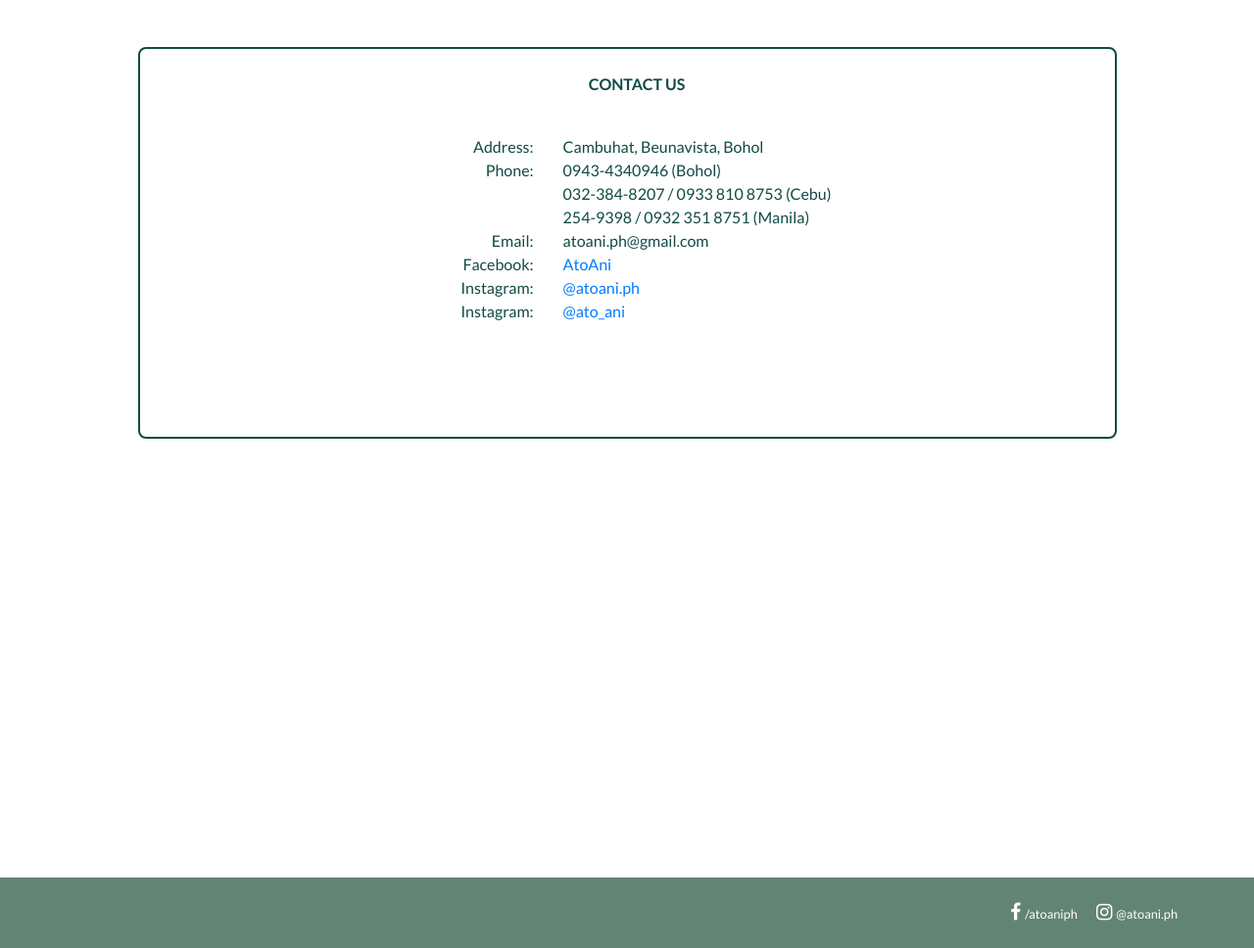
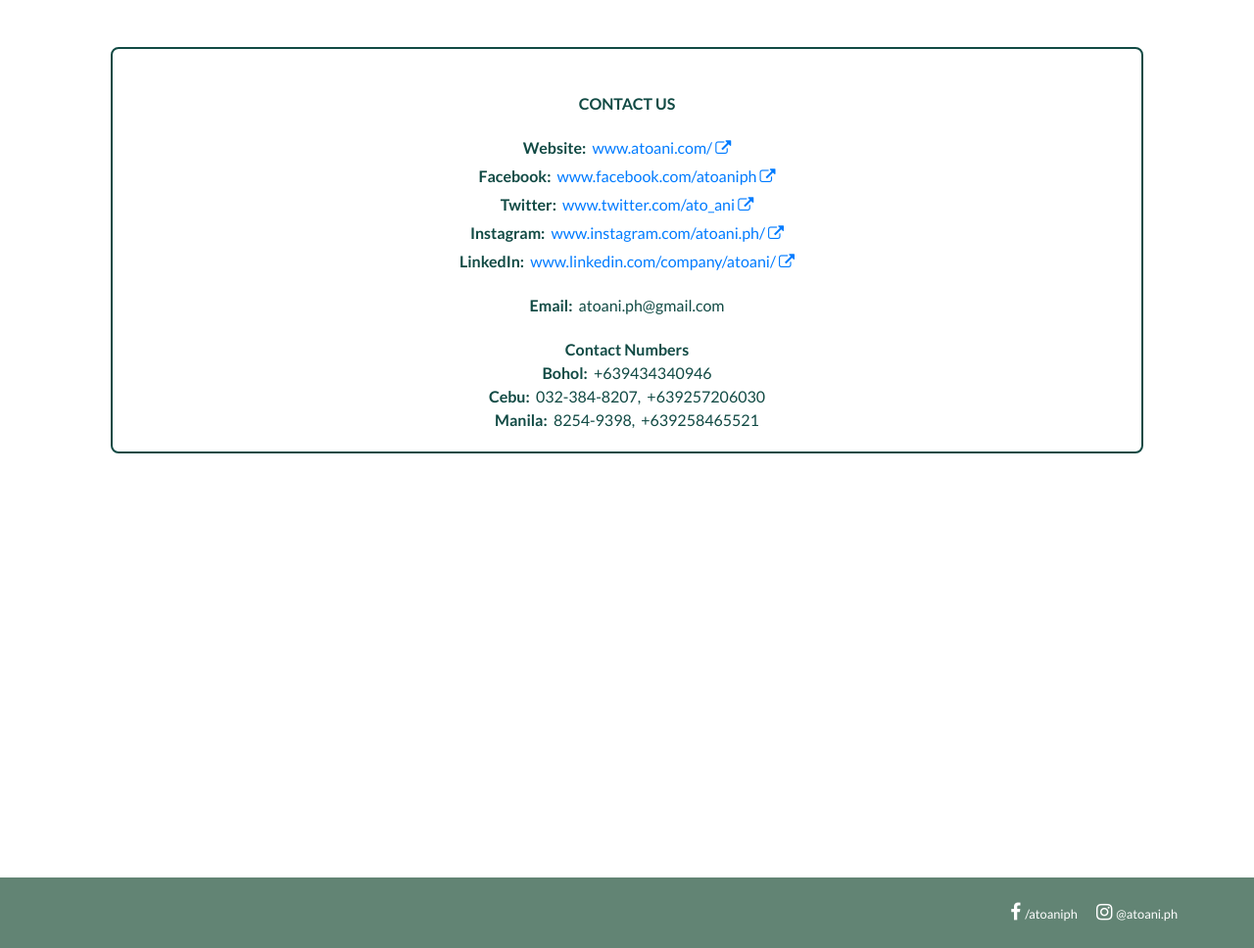
Before and after one commit to gwynncausing/atoani-icrop, a Django app: page /contact_us/ in a window 1280 px wide. Shown: the part 72-1040 px from the top of the page at 98% size. Run offline with Django 3.2, Linux system fonts and the light colour scheme; style sheets or scripts are compiled from the project's sources; some libraries are stand-ins or nearby versions.

Commit message:
Fix Contact us & About Us

```diff
--- a/atoanisystem/static/css/login_register/others.css
+++ b/atoanisystem/static/css/login_register/others.css
@@ -150,10 +150,11 @@ h6 {
 
 .body-dashoard {
   position: relative;
-  width: 90%;
+  width: 95%;
   min-height: 180px;
   border: 2px #114a44 solid;
   border-radius: 0.5rem;
+  padding: 20px;
 }
 
 .body-dashoard .title {
@@ -165,7 +166,7 @@ h6 {
   color: #114a44;
 }
 
-.body-dashoard .content p {
-  text-indent: 50px;
+.body-dashoard .content span {
+  margin-top: 5px;
 }
 /*# sourceMappingURL=others.css.map */
--- a/atoanisystem/static/css/login_register/others.scss
+++ b/atoanisystem/static/css/login_register/others.scss
@@ -2,18 +2,19 @@
 
 .body-dashoard{
     position: relative;
-    width: 90%;
+    width: 95%;
     min-height: 180px;
     border: 2px $main-color solid;
     border-radius: 0.5rem;
+    padding: 20px;
     .title{
         color: $main-color;
     }
     .content{
         margin-top: 20px;
         color: $main-color;
-        p{
-            text-indent: 50px;
+        span{
+            margin-top: 5px;
         }
     }
 }
--- a/atoanisystem/static/css/login_register/terms-and-conditions.css
+++ b/atoanisystem/static/css/login_register/terms-and-conditions.css
@@ -155,6 +155,8 @@ h6 {
   border-radius: 0.5rem;
   color: black;
   padding: 15px 15px 30px 15px;
+  margin-left: 20px;
+  margin-right: 20px;
 }
 
 .body-content .title {
--- a/atoanisystem/static/css/login_register/terms-and-conditions.scss
+++ b/atoanisystem/static/css/login_register/terms-and-conditions.scss
@@ -8,6 +8,8 @@
 	border-radius: 0.5rem;
 	color: black;
 	padding: 15px 15px 30px 15px;
+	margin-left: 20px;
+	margin-right: 20px;
 	.title{
 		color: $main-color;
 	}
--- a/atoanisystem/templates/login_register/contact-us.html
+++ b/atoanisystem/templates/login_register/contact-us.html
@@ -6,38 +6,44 @@
 {% endblock %}
 
 {% block content %}
-<div class="container mt-5 mb-5" style="height: 100vh;">
-	<div class="body-dashoard container-fluid" style="height: 50vh;">
-		<div class="content col-12 mt-4">
-			<div class="row col-12 justify-content-center">
-				<p class="font-weight-bold text-uppercase title">Contact Us</p>
+<div class="container mt-5 mb-5" style="min-height: 100vh;">
+	<div class="body-dashoard container-fluid" style="min-height: 50vh;">
+		<div class="content mt-4">
+			<div class="row justify-content-center">
+				<p class="font-weight-bold text-uppercase title">Contact Us</span>
 			</div>
-			<div class="row mt-4">
-				<span class="col-5 text-right">Address:</span>
-				<span class="col-7">Cambuhat, Beunavista, Bohol</span>
-			</div>
-			<div class="row">
-				<span class="col-5 text-right">Phone:</span>
-				<span class="col-7">0943-4340946 (Bohol)
-					<br> 032-384-8207 /  0933 810 8753  (Cebu)
-					<br> 254-9398 / 0932 351 8751 (Manila)
-				</span>
-			</div>
-			<div class="row">
-				<span class="col-5 text-right">Email:</span>
-				<span class="col-7">atoani.ph@gmail.com</span>
-			</div>
-			<div class="row">
-				<span class="col-5 text-right">Facebook:</span>
-				<span class="col-7"><a href="https://www.facebook.com/atoaniph">AtoAni</a></span>
-			</div>
-			<div class="row">
-				<span class="col-5 text-right">Instagram:</span>
-				<span class="col-7"><a href="https://www.instagram.com/atoani.ph/">@atoani.ph</a></span>
-			</div>
-			<div class="row">
-				<span class="col-5 text-right">Instagram:</span>
-				<span class="col-7"><a href="https://twitter.com/ato_ani">@ato_ani</a></span>
+			<div >
+				<div class="row justify-content-center">
+					<span><strong>Website:</strong>&nbsp; <a href="https://www.atoani.com/">www.atoani.com/ <i class="fa fa-external-link" aria-hidden="true"></i></a></span>
+				</div>
+				<div class="row justify-content-center">
+					<span><strong>Facebook:</strong>&nbsp; <a href="https://www.facebook.com/atoaniph">www.facebook.com/atoaniph <i class="fa fa-external-link" aria-hidden="true"></i></a></span>
+				</div>
+				<div class="row justify-content-center">
+					<span><strong>Twitter:</strong> &nbsp;<a href="https://twitter.com/ato_ani">www.twitter.com/ato_ani <i class="fa fa-external-link" aria-hidden="true"></i></a></span>
+				</div>
+				<div class="row justify-content-center">
+					<span><strong>Instagram:</strong> &nbsp;<a href="https://www.instagram.com/atoani.ph/">www.instagram.com/atoani.ph/ <i class="fa fa-external-link" aria-hidden="true"></i></a></span>
+				</div>
+				<div class="row justify-content-center">
+					<span><strong>LinkedIn:</strong> &nbsp;<a href="https://www.linkedin.com/company/atoani/">www.linkedin.com/company/atoani/ <i class="fa fa-external-link" aria-hidden="true"></i></a></span>
+				</div>
+
+				<div class="row justify-content-center mt-3 mb-3">
+					<span><strong>Email:</strong>&nbsp; atoani.ph@gmail.com</span>
+				</div>
+				<div class="row justify-content-center">
+					<span><strong>Contact Numbers</strong></span>
+				</div>
+				<div class="row justify-content-center">
+					<strong>Bohol: </strong>&nbsp; +639434340946
+				</div>
+				<div class="row justify-content-center">
+					<strong>Cebu: </strong>&nbsp;  032-384-8207, &nbsp;+639257206030
+				</div>
+				<div class="row justify-content-center">
+					<strong>Manila: </strong>&nbsp;  8254-9398, &nbsp;+639258465521
+				</div>
 			</div>
 		</div>
 	</div>
```
Also changed, not shown: atoanisystem/templates/login_register/about-us.html (+9 -4 lines), atoanisystem/db.sqlite3, 2 other files.
